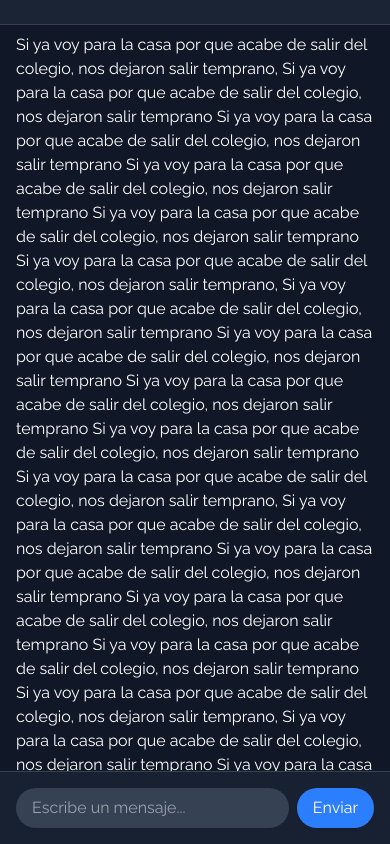
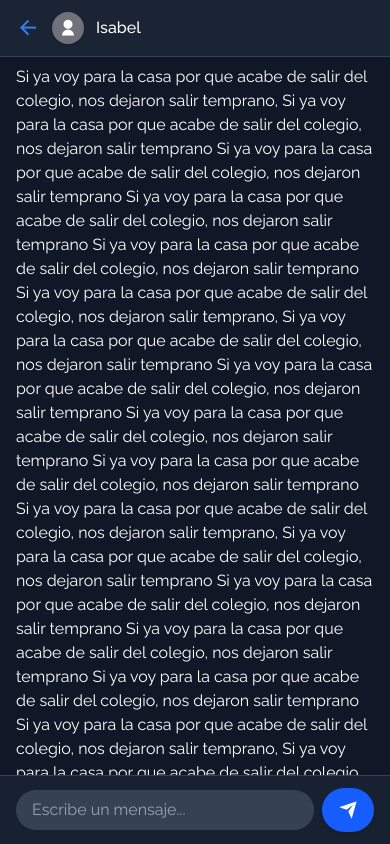
Before and after one commit to Julicode07/QuickChat, a React (Vite) app in the folder Frontend/: page / in a window 390 px wide. Both pictures are taken after a click on the link 195 px from the left and 234 px from the top of the page. Built offline with nearby package versions, Linux system fonts and the light colour scheme.

Commit message:
feat: better responsive

```diff
--- a/Frontend/src/components/Background.tsx
+++ b/Frontend/src/components/Background.tsx
@@ -10,7 +10,7 @@ const Background: React.FC<BackgroundProps> = ({ children }) => {
             <div className="absolute z-0 inset-0 bg-[conic-gradient(from_0deg_at_50%_50%,#3b82f6_0deg,#10b981_72deg,#6366f1_144deg,#8b5cf6_216deg,#ec4899_288deg,#3b82f6_360deg)] animate-[spin_4s_linear_infinite] opacity-90 blur-[200px]"></div>
             <div className="absolute inset-0 bg-slate-900 opacity-75"></div>
             <div className="absolute inset-0 bg-[radial-gradient(circle_600px_at_50%_-100%,#ffffff10,transparent)]"></div>
-            <div className="relative z-40 w-full h-full bg-black/90 rounded-2xl  overflow-hidden">
+            <div className="relative z-40 w-full h-dvh md:h-full bg-black/90 md:rounded-2xl  overflow-hidden">
                 <div className="absolute inset-0 bg-black opacity-60 backdrop-blur-lg"></div>
                 <div className="absolute inset-0 bg-slate-900 opacity-80"></div>
                 {children}
--- a/Frontend/src/index.css
+++ b/Frontend/src/index.css
@@ -32,3 +32,7 @@ html {
     height: 8px;
     transition: height 0.3s ease;
 }
+
+html {
+  --real-height: 100vh;
+}
--- a/Frontend/src/pages/HomePage.tsx
+++ b/Frontend/src/pages/HomePage.tsx
@@ -1,4 +1,4 @@
-import React, { useEffect, useState } from "react";
+import React, { useEffect, useState, Suspense, useRef } from "react";
 import { useIsMobile } from "../hooks/useIsMobile";
 import { AnimatePresence, motion } from "framer-motion";
 const Background = React.lazy(() => import("../components/Background"));
@@ -13,6 +13,10 @@ function Homepage() {
   const [results, setResults] = useState<Chat[]>([]);
   const isMobile = useIsMobile();
   const [selectedChat, setSelectedChat] = useState<Chat | null>(null);
+  const [visibleHeight, setVisibleHeight] = useState(window.innerHeight);
+  const [keyboardHeight, setKeyboardHeight] = useState(0);
+  const [isKeyboardOpen, setIsKeyboardOpen] = useState(false);
+  const chatContainerRef = useRef<HTMLElement>(null);
 
   useEffect(() => {
     const filteredChats = filterChats(chats, searchTerm);
@@ -25,18 +29,74 @@ function Homepage() {
     }, 3000);
   }, []);
 
+  useEffect(() => {
+    const initialHeight = window.innerHeight;
+
+    const handleResize = () => {
+      // Calculate the real viewport height
+      const vh = window.innerHeight * 0.01;
+      document.documentElement.style.setProperty('--vh', `${vh}px`);
+
+      // Detect keyboard
+      if (isMobile) {
+        const currentHeight = window.innerHeight;
+        const heightDifference = initialHeight - currentHeight;
+
+        // If height is significantly reduced, keyboard is likely open
+        if (heightDifference > 150) {
+          setIsKeyboardOpen(true);
+          setKeyboardHeight(heightDifference);
+        } else {
+          setIsKeyboardOpen(false);
+          setKeyboardHeight(0);
+        }
+
+        setVisibleHeight(currentHeight);
+      } else {
+        setVisibleHeight(window.innerHeight);
+      }
+    };
+
+    handleResize();
+    window.addEventListener('resize', handleResize);
+    window.addEventListener('orientationchange', handleResize);
+
+    return () => {
+      window.removeEventListener('resize', handleResize);
+      window.removeEventListener('orientationchange', handleResize);
+    };
+  }, [isMobile]);
+
+  // Prevent scroll when keyboard opens
+  useEffect(() => {
+    if (isKeyboardOpen && chatContainerRef.current) {
+      document.body.style.overflow = 'hidden';
+      document.body.style.height = `${visibleHeight}px`;
+    } else {
+      document.body.style.overflow = '';
+      document.body.style.height = '';
+    }
+
+    return () => {
+      document.body.style.overflow = '';
+      document.body.style.height = '';
+    };
+  }, [isKeyboardOpen, visibleHeight]);
+
   return (
     <>
-      {loading ? <Loader /> :
+      {loading ? (
+        <Loader />
+      ) : (
+        <Suspense fallback={<Loader />}>
           <Background>
-          <div className="relative z-50 flex h-full">
+            <div className="relative z-50 flex h-full overflow-hidden">
               <aside className="flex flex-col gap-1 w-full md:w-1/4 text-white">
                 <div className="flex items-center gap-1 pt-4 pb-2 px-4 border-b-2 border-slate-900">
                   <img src="/quickchat.webp" className="w-8 h-8" alt="Logo Quick Chat" />
                   <h2 className="text-2xl font-bold text-transparent bg-clip-text bg-gradient-to-r from-blue-500 to-blue-600 cursor-pointer">Quick Chat</h2>
                 </div>
                 <div>
-                {/* SEARCH INPUT */}
                   <div className="sticky top-0 bg-transparent backdrop-blur-xl px-5 pb-3">
                     <div className="space-y-2">
                       <h1 className="text-xl font-semibold">Chats</h1>
@@ -44,7 +104,6 @@ function Homepage() {
                     </div>
                   </div>
                   <ul className="max-h-[calc(100vh-10rem)] overflow-y-auto overflow-x-hidden w-full">
-                  {/* CHATS */}
                     {results.length > 0 ? (
                       results.map((chat) => (
                         <motion.a
@@ -56,7 +115,7 @@ function Homepage() {
                           transition={{ duration: 0.3 }}
                           onClick={() => setSelectedChat(chat)}
                         >
-                        <div className="flex items-center justify-center bg-gray-300 h-12 w-12 text-gray-500 rounded-full ">
+                          <div className="flex items-center justify-center bg-gray-300 h-12 w-12 text-gray-500 rounded-full">
                             <i className={`${chat.img} text-2xl`}></i>
                           </div>
                           <div className="flex flex-col justify-center w-[calc(100%-4.5rem)]">
@@ -79,44 +138,60 @@ function Homepage() {
                 </div>
               </aside>
 
-            {/* CHAT VIEW */}
               <AnimatePresence mode="wait" initial={false}>
                 {selectedChat ? (
                   <>
-                  {/* MOBILE VIEW */}
+                    {/* MOBILE */}
                     {isMobile && (
                       <motion.section
+                        ref={chatContainerRef}
                         key={`mobile-${selectedChat.id}`}
                         initial={{ x: '100%' }}
                         animate={{ x: 0 }}
                         exit={{ x: '100%' }}
                         transition={{ duration: 0.35, ease: [0.22, 1, 0.36, 1] }}
-                      className="fixed top-0 left-0 z-50 md:hidden h-dvh w-screen bg-gray-900 text-white flex flex-col"
+                        className="absolute inset-0 z-50 md:hidden bg-gray-900 text-white flex flex-col overflow-hidden"
+                        style={{
+                          height: isKeyboardOpen ? `${visibleHeight}px` : '100%',
+                          maxHeight: isKeyboardOpen ? `${visibleHeight}px` : '100%',
+                          overflow: 'hidden'
+                        }}
                       >
-                      <header className="flex gap-3 items-center px-3 py-3 w-full bg-gray-800/80 backdrop-blur-md border-b border-gray-700">
-                        {/* Back button & info */}
+                        <header className="flex items-center gap-3 px-4 py-3 w-full bg-gray-800/80 backdrop-blur-md border-b border-gray-700 shrink-0">
+                          <i
+                            className="ri-arrow-left-line text-2xl text-blue-500 hover:text-blue-600 transition cursor-pointer"
+                            onClick={() => setSelectedChat(null)}
+                          ></i>
+                          <div className="flex items-center gap-3">
+                            <div className="flex items-center justify-center bg-zinc-500 h-8 w-8 text-white rounded-full shadow">
+                              <i className={`${selectedChat.img} text-lg`}></i>
+                            </div>
+                            <span className="text-base font-medium truncate">{selectedChat.name}</span>
+                          </div>
                         </header>
-
-                      <main className="flex-1 overflow-y-auto pt-2 px-4">
+                        <main className="flex-1 overflow-y-auto overflow-x-hidden pt-2 px-4">
                           {selectedChat.message}
                         </main>
-
-                      <footer className="w-full bg-gray-800/60 backdrop-blur-md border-t border-gray-700">
-                        <div className="flex gap-2 items-center justify-between px-4 py-4">
+                        <footer className="w-full bg-gray-800/60 backdrop-blur-md border-t border-gray-700 px-4 py-3 shrink-0">
+                          <form className="flex gap-2 items-center">
                             <input
                               type="text"
-                            className="w-full bg-gray-700 text-gray-100 placeholder-gray-400 rounded-full px-4 py-2 focus:outline-none focus:ring-2 focus:ring-blue-500 transition-all duration-300"
+                              className="w-full bg-gray-700 text-gray-100 text-base placeholder-gray-400 rounded-full px-4 py-2 focus:outline-none focus:ring-2 focus:ring-blue-500 transition-all duration-300"
                               placeholder="Escribe un mensaje..."
                             />
-                          <button className="bg-blue-500 hover:bg-blue-600 transition text-white rounded-full px-4 py-2 shadow">
-                            Enviar
+                              <button
+                                type="submit"
+                                className="group flex items-center justify-center gap-2 bg-blue-600 hover:bg-blue-700 focus:ring-2 focus:ring-blue-400 focus:ring-offset-2 transition-all text-white rounded-full px-4 py-2 shadow-md hover:shadow-lg"
+                              >
+                                <i className="ri-send-plane-fill text-xl group-hover:translate-x-1 transition-transform"></i>
+                                <span className="hidden sm:inline">Enviar</span>
                               </button>
-                        </div>
+                          </form>
                         </footer>
                       </motion.section>
                     )}
 
-                  {/* DESKTOP VIEW */}
+                    {/* DESKTOP */}
                     {!isMobile && (
                       <motion.section
                         key={`desktop-${selectedChat.id}`}
@@ -126,7 +201,7 @@ function Homepage() {
                         transition={{ duration: 0.2 }}
                         className="hidden md:flex flex-col w-3/4 h-full bg-gray-900 text-white"
                       >
-                      <header className="absolute top-0 left-0 flex gap-3 items-center px-3 py-3 w-full bg-gray-800/80 backdrop-blur-md border-b border-gray-700">
+                        <header className="flex gap-3 items-center px-3 py-3 w-full bg-gray-800/80 backdrop-blur-md border-b border-gray-700">
                           <i
                             className="ri-arrow-left-line text-xl cursor-pointer text-blue-500 hover:text-blue-700 font-bold transition duration-300"
                             onClick={() => setSelectedChat(null)}
@@ -157,7 +232,7 @@ function Homepage() {
                           </div>
                         </header>
 
-                      <main className="bg-slate-900/20 h-full overflow-y-auto pt-16 px-4 pb-4">
+                        <main className="bg-slate-900/20 h-full overflow-y-auto p-4">
                           {selectedChat.message}
                         </main>
 
@@ -168,8 +243,11 @@ function Homepage() {
                               className="w-full bg-gray-700 text-gray-100 placeholder-gray-400 rounded-full px-4 py-2 focus:outline-none focus:ring-2 focus:ring-blue-500 transition-all duration-300"
                               placeholder="Escribe un mensaje..."
                             />
-                          <button className="bg-blue-500 hover:bg-blue-600 transition text-white rounded-full px-4 py-2 shadow">
-                            Enviar
+                            <button
+                              type="submit"
+                              className="flex items-center justify-center bg-blue-500 hover:bg-blue-600 transition text-white rounded-full px-2 py-1 shadow"
+                            >
+                              <i className="ri-send-plane-fill text-2xl"></i>
                             </button>
                           </div>
                         </footer>
@@ -177,7 +255,6 @@ function Homepage() {
                     )}
                   </>
                 ) : (
-                // PLACEHOLDER
                   <motion.section
                     key="placeholderView"
                     initial={{ opacity: 0 }}
@@ -192,7 +269,8 @@ function Homepage() {
               </AnimatePresence>
             </div>
           </Background>
-      }
+        </Suspense>
+      )}
     </>
   );
 }
```
Lines whose indentation alone changed are shown as unchanged.
